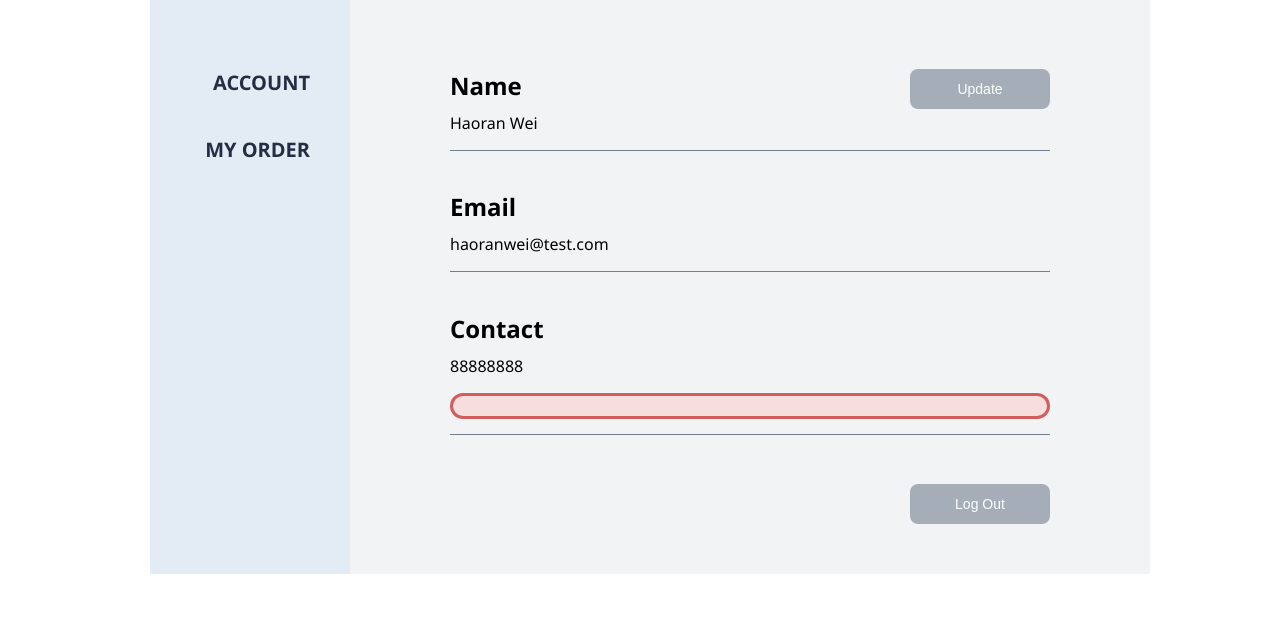
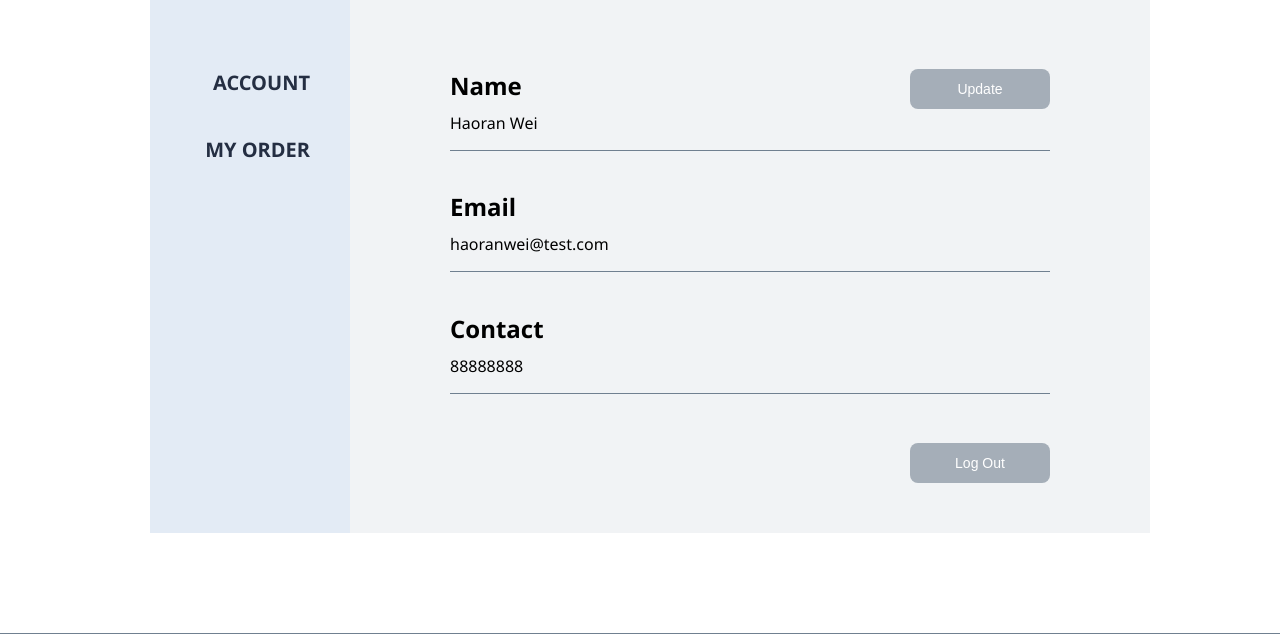
Before and after one commit to Haoran101/EE4717-SoundX, a PHP site: page /account/ in a window 1280 px wide; the page is wider, and only the part inside the window is pictured. Shown: the part 171-805 px from the top of that part. Run offline with PHP 8.4, Linux system fonts and the light colour scheme; a user stored in the database is signed in; data comes from the database, SQL or seed files in the repository.

Commit message:
remove alert

```diff
--- a/account/index.php
+++ b/account/index.php
@@ -66,7 +66,7 @@
                     </p>
                     <input required type="text" hidden id="contact-update" name="contact" value="<?php echo $contact;?>"
                         onClick="this.select();">
-                    <div class="alert" id="invalidContactAlert"></div>
+
                     <hr>
                     <div id="invalidContactAlert"></div>
                     <input id="confirm-update-button" type='hidden' value='Update'>
--- a/product_details/add_to_cart.php
+++ b/product_details/add_to_cart.php
@@ -1,7 +1,6 @@
 <?php include_once '../db_conn.php';
     session_start();
     $product_id = $_POST["product_id"];
-    //product_id (str) => quantity (int)
     if (!in_array($product_id, $_SESSION["cart"])){
         $_SESSION["cart"][] = $product_id;
         header("Location: http://192.168.56.2/f32ee/EE4717-SoundX/product_details/index.php?product_id={$product_id}");
```
